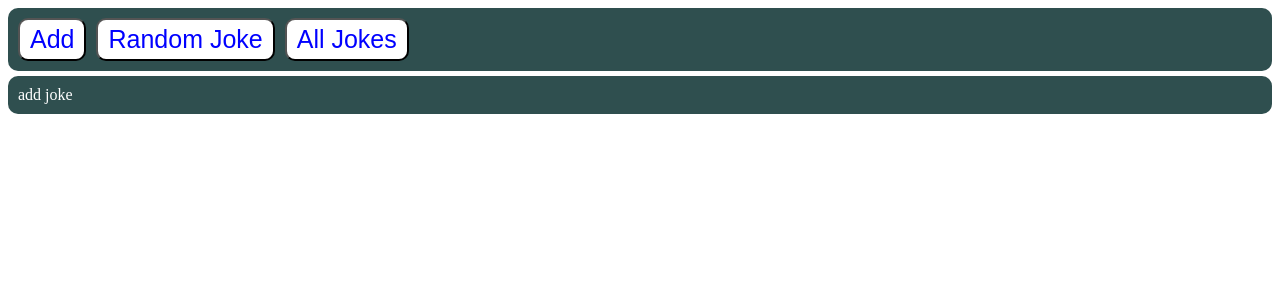
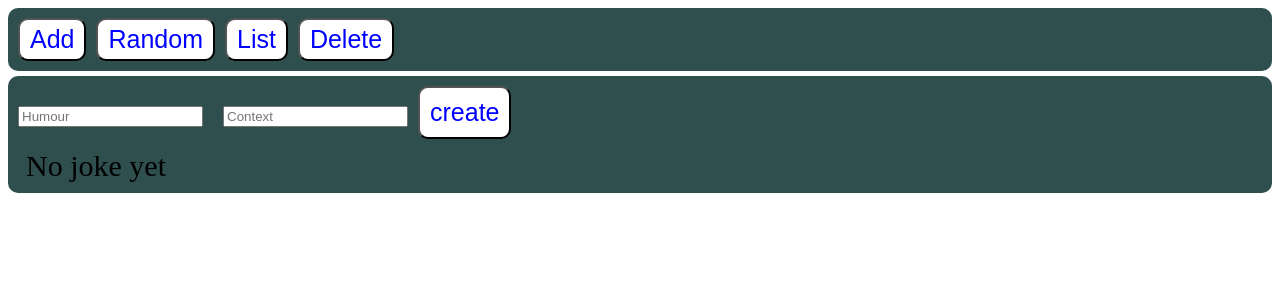
Before and after one commit to biraj-phuyal/jokes-frontend, a React (Vite) app: page / in a window 1280 px wide. Both pictures are taken after a click on the button "Add". Shown: the top 300 px of the page. Built offline with nearby package versions, Linux system fonts and the light colour scheme.

Commit message:
Making a create joke, styling things up

```diff
--- a/src/App.jsx
+++ b/src/App.jsx
@@ -7,8 +7,9 @@ const App = () => {
     <div className="tab-container">
       <div className="tab-list">
         <button onClick={() => setTab("add")}> Add </button>
-        <button onClick={() => setTab("randomJoke")}> Random Joke</button>
-        <button onClick={() => setTab("allJokes")}>All Jokes</button>
+        <button onClick={() => setTab("randomJoke")}>Random</button>
+        <button onClick={() => setTab("allJokes")}>List</button>
+        <button onClick={() => setTab("allJokes")}>Delete</button>
       </div>
       <div className="tab-content">
         <TabContent tab={tab} />
@@ -17,12 +18,16 @@ const App = () => {
   );
 };
 
+/* TAB IS HERE */
+
 const TabContent = ({ tab }) => {
   if (tab == "randomJoke") return <RandomJoke />;
   else if (tab == "add") return <AddJoke />;
   else if (tab == "allJokes") return <AllJokes />;
   else return "";
 };
+
+/* ALL JOKES IS HERE */
 
 const AllJokes = () => {
   const [all, setAll] = useState();
@@ -34,7 +39,7 @@ const AllJokes = () => {
   };
   return (
     <div>
-      <button onClick={handleAllJokes}>Pagman</button>
+      <button onClick={handleAllJokes}> Jokes </button>
       {all ? (
         all.map((joke) => (
           <div>
@@ -42,15 +47,63 @@ const AllJokes = () => {
           </div>
         ))
       ) : (
-        <div> No jokes </div>
+        <div className="noJoke"></div>
       )}
     </div>
   );
 };
 
+/* ADDING JOKE IS HERE */
+
 const AddJoke = () => {
-  return "add joke";
+  const [topText, setTopText] = useState("");
+  const [bottomText, setBottomText] = useState("");
+  const [joke, setAdd] = useState();
+
+  const handleAddJoke = async () => {
+    const jokeData = {
+      humour: topText,
+      context: bottomText,
+    };
+
+    const response = await fetch("http://127.0.0.1:3000/jokes", {
+      method: "POST",
+      headers: {
+        "Content-Type": "application/json",
+      },
+      body: JSON.stringify(jokeData),
+    });
+
+    const body = await response.json();
+    setAdd(body);
+  };
+
+  /* BIG DIV FOR RECIVING INPUTS IS HERE */
+  return (
+    <div>
+      <input
+        className="inputs"
+        onChange={(e) => setTopText(e.target.value)}
+        type="text"
+        required
+        placeholder="Humour"
+      />
+      <input
+        className="inputs2"
+        onChange={(e) => setBottomText(e.target.value)}
+        type="text"
+        required
+        placeholder="Context"
+      />
+      <button className="add" onClick={handleAddJoke}>
+        create
+      </button>
+      {<Joke joke={joke} />}
+    </div>
+  );
 };
+
+/* RANDOM JOKES IS HERE */
 
 const RandomJoke = () => {
   const [joke, setJoke] = useState();
@@ -63,31 +116,17 @@ const RandomJoke = () => {
 
   return (
     <div>
-      <button onClick={handleFetchJoke}>Fetch Joke</button>
-      <Joke joke={joke} />
-    </div>
-  );
-};
-
-const DeleteJoke = () => {
-  const [joke, setJoke] = useState();
-
-  const handleDeleteJoke = async () => {
-    const response = await fetch("http://127.0.0.1:3000/jokes");
-    const body = await response.json();
-    setJoke(body);
-  };
-
-  return (
-    <div>
-      <button onClick={handleFetchJoke}>Fetch Joke</button>
-      <Joke joke={joke} />
+      <button className="fetch" onClick={handleFetchJoke}>
+        find
+      </button>
+      <Joke className="joke_content" joke={joke} />
     </div>
   );
 };
 
 const Joke = ({ joke }) => {
-  if (!joke) return <div> No joke </div>;
+  if (!joke) return <div className="noJoke"> No joke yet </div>;
   return <div className="joke"> {joke.content} </div>;
 };
+
 export default App;
--- a/src/index.css
+++ b/src/index.css
@@ -5,6 +5,7 @@ button{
   padding: 5px 10px;
   background-color: white;
   border-radius: 10px;
+  position: left;
 }
 
 .tab-container {
@@ -22,16 +23,42 @@ button{
 }
 
 .tab-content {
+  height: fill;
   color: white;
   border-radius: 10px;
   padding: 10px;
   background-color: darkslategray;
 }
 
-Joke {
+.joke {
   color: black;
-  font-size: 20px;
+  font-size: 30px;
   padding: 10px;
   background-color: darkslategray;
   border-radius: 10px;
 }
+.noJoke {
+  color: black;
+  font-size: 30px;
+  margin-top: 10px;
+  margin-left: 8px;
+}
+
+.fetch{
+  font-family: sans-serif;
+  font-size: 30px;
+}
+
+.add {
+  padding: 10px;
+  margin-right: 15px;
+}
+
+.inputs {
+  margin-right: 10px ;
+}
+.inputs2 {
+  position: bottom;
+  margin-left: 10px;
+  margin-right: 10px;
+}
```
